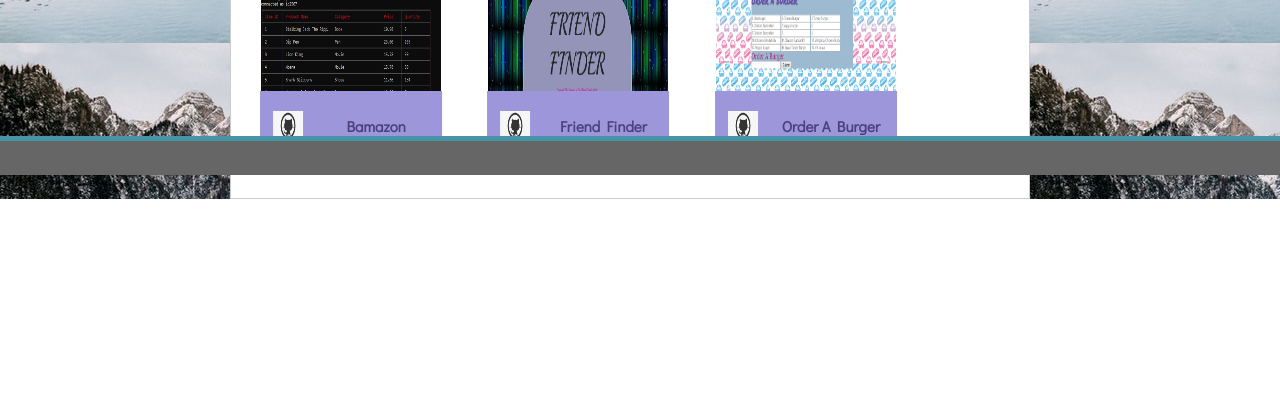
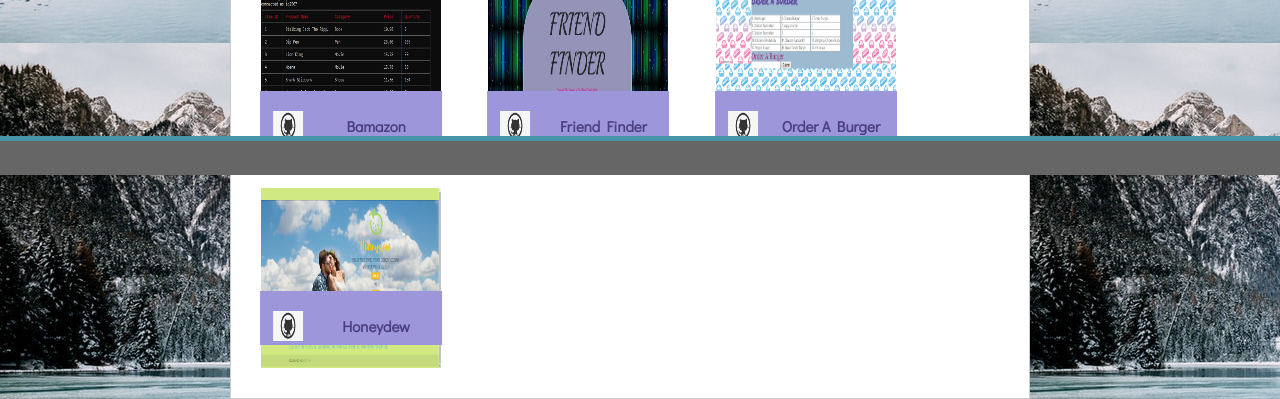
Before and after one commit to aupreti1/Responsive-Portfolio, a plain HTML site: page portfolio.html in a window 1280 px wide. Shown: the part 625-1024 px from the top of the page. Before the commit the page ends 824 px from the top, so only its background shows below. Drawn offline with Linux system fonts and the light colour scheme.

Commit message:
added profect two images and link

```diff
--- a/portfolio.html
+++ b/portfolio.html
@@ -110,6 +110,15 @@
             <a href="https://burger6319.herokuapp.com/" target=" _blank">
                 <img class="portfolio-img" src="./assets/images/page1.png"></a>
         </div>
+        <div class="container">
+            <div class="centered">
+                <a href="https://github.com/mmg489/HoneyDew" target="_blank">
+                    <img id="giticon" src="./assets/images/githubicon.png"></a>
+                <h3>Honeydew</h3>
+            </div>
+            <a href="https://github.com/mmg489/HoneyDew" target=" _blank">
+                <img class="portfolio-img" src="./assets/images/honeydew.png"></a>
+        </div>
     </section>
 
     <footer></footer>
```
Also changed, not shown: assets/images/honeydew.png (added).
